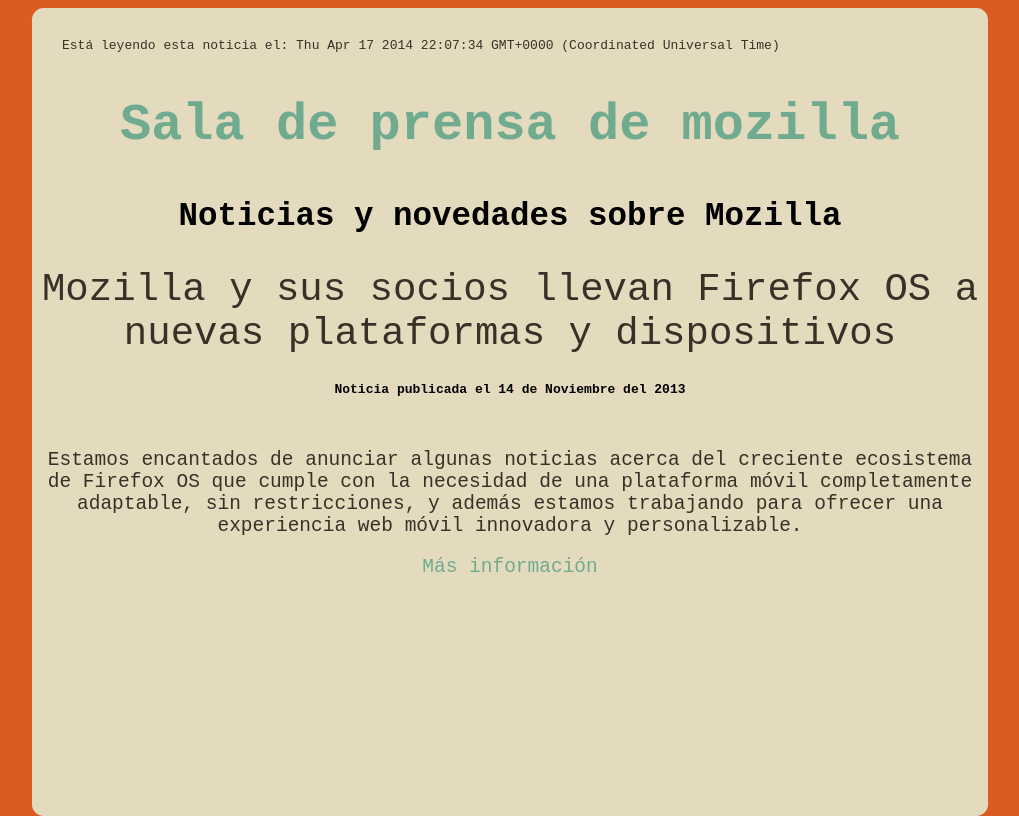
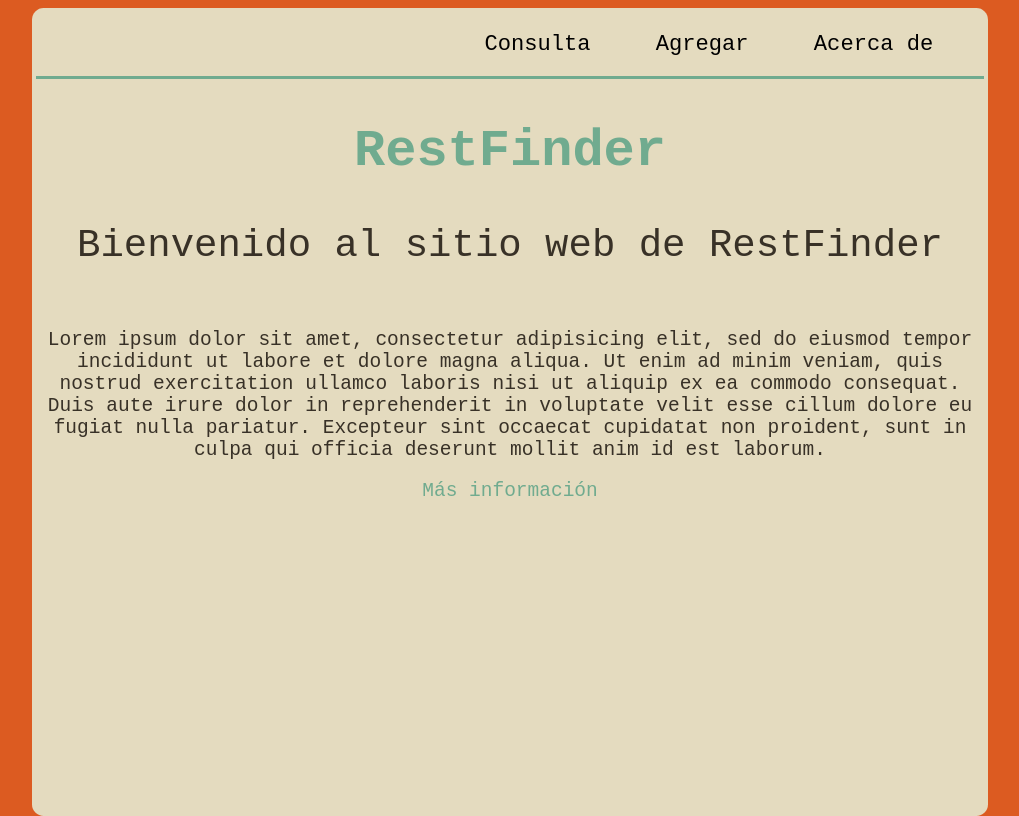
Before and after one commit to jgranados1989/RestFinder, a plain HTML site: page RESPONSIVE_DESIGN/responsive/index.html in a window 1280 px wide. Shown: the whole page, without its empty margins (130-1149 px from the left). Drawn offline with Linux system fonts and the light colour scheme.

Commit message:
cambios a la página

```diff
--- a/RESPONSIVE_DESIGN/responsive/index.html
+++ b/RESPONSIVE_DESIGN/responsive/index.html
@@ -1,11 +1,11 @@
 <!doctype html>
 
 	<head>
-		<title>Noticias sobre Mozilla y Firefox OS</title>
+		<title>RestFinder</title>
 		<meta charset="utf8">
 
 	<!-- #E4DBBF crema
-	#DC5B21 naranjao'
+	#DC5B21 anaranjado
 	#70AB8F Verde/celeste raro
 	#383127 cafe
 	-->
@@ -18,12 +18,6 @@
 			background-color: #DC5B21;
 		}
 
-		#date{
-			text-align: left;
-			margin-left: 2em;
-			margin-top: 2em;
-			color: #383127;
-		}
 
 		#contenidoPrincipal{
 			width: 75%;
@@ -63,7 +57,32 @@
 			color: #383127;
 		}
 
+
+		li{
+			display: inline-block;
+			font-size: 1.7em;
+			margin-right: 2em;
+			cursor: pointer;
+			padding: 0.3em;
+		}
+
+		li:hover{
+				color: #70AB8F;
+		}
+
+		#menu{
+			text-align: right;
+		}
+
+		#separador{
+			background-color: #70AB8F;
+			height: 0.2em;
+		}
+
 		</style>
+
+
+
 
 
 
@@ -72,25 +91,33 @@
 
 	<body>
 
+
 		<div id="contenidoPrincipal">
-			<div id="date">
-				<script type="text/javascript">
-				document.write("Está leyendo esta noticia el: "+ new Date());
-
-				</script>
+			<div id="menu">
+				<nav>
+					<ul>
+						<li>Consulta</li>
+						<li>Agregar</li>
+						<li>Acerca de</li>
+					</ul>
+				</nav>
 			</div>
 
-			<h2>Sala de prensa de mozilla</h2>
+			<div id="separador"> </div>
 
-			<h3>Noticias y novedades  sobre Mozilla</h3>
 
-			<h1>Mozilla y sus socios llevan Firefox OS a nuevas plataformas y dispositivos</h1>
+			<h2>RestFinder</h2>
 
-			<h4>Noticia publicada el 14 de Noviembre del 2013</h4>
+			<h1>Bienvenido al sitio web de RestFinder</h1>
 
 			<br>
 
-			<p>Estamos encantados de anunciar algunas noticias acerca del creciente ecosistema de Firefox OS que cumple con la necesidad de una plataforma móvil completamente adaptable, sin restricciones, y además estamos trabajando para ofrecer una experiencia web móvil innovadora y personalizable.</p>
+			<p>Lorem ipsum dolor sit amet, consectetur adipisicing elit, sed do eiusmod
+			tempor incididunt ut labore et dolore magna aliqua. Ut enim ad minim veniam,
+			quis nostrud exercitation ullamco laboris nisi ut aliquip ex ea commodo
+			consequat. Duis aute irure dolor in reprehenderit in voluptate velit esse
+			cillum dolore eu fugiat nulla pariatur. Excepteur sint occaecat cupidatat non
+			proident, sunt in culpa qui officia deserunt mollit anim id est laborum.</p>
 
 			<a href="https://googledrive.com/host/0B44XIFXAcLROTTlQNzc0ZERNNFU/segunda.html">Más información</a>
 		</div>
```
